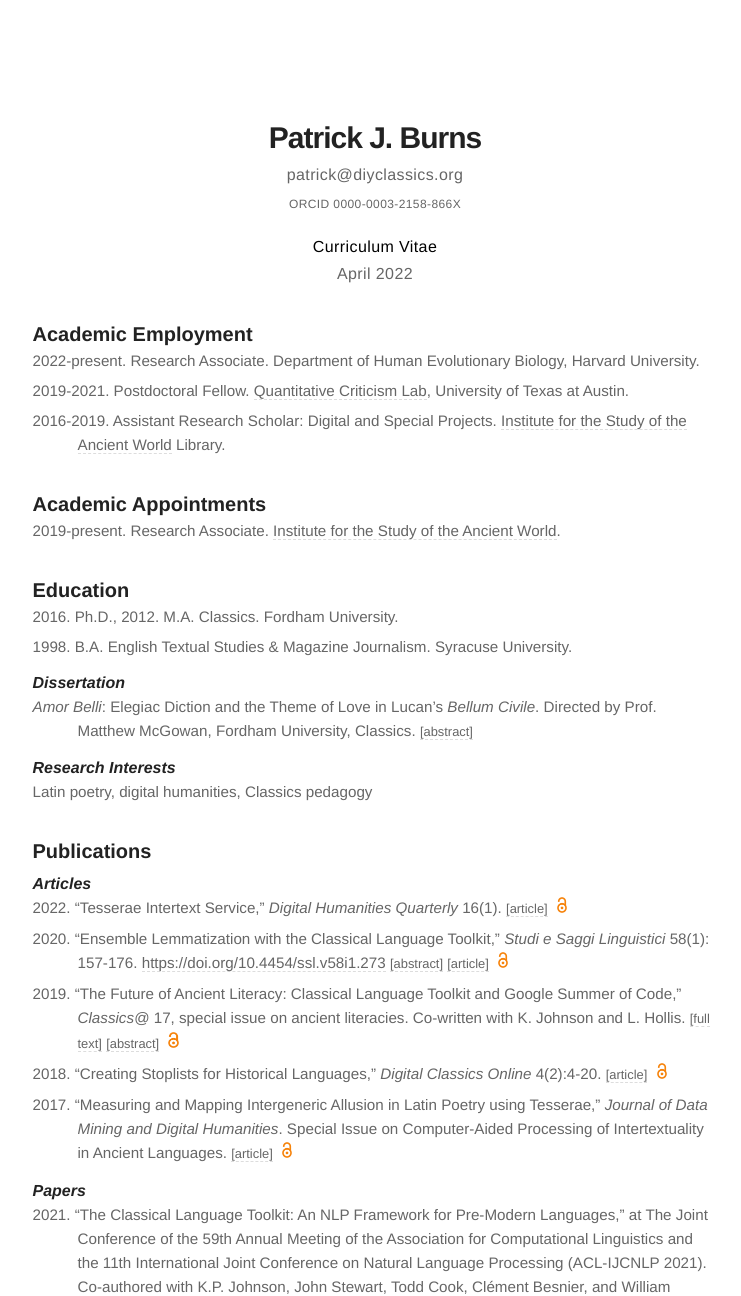
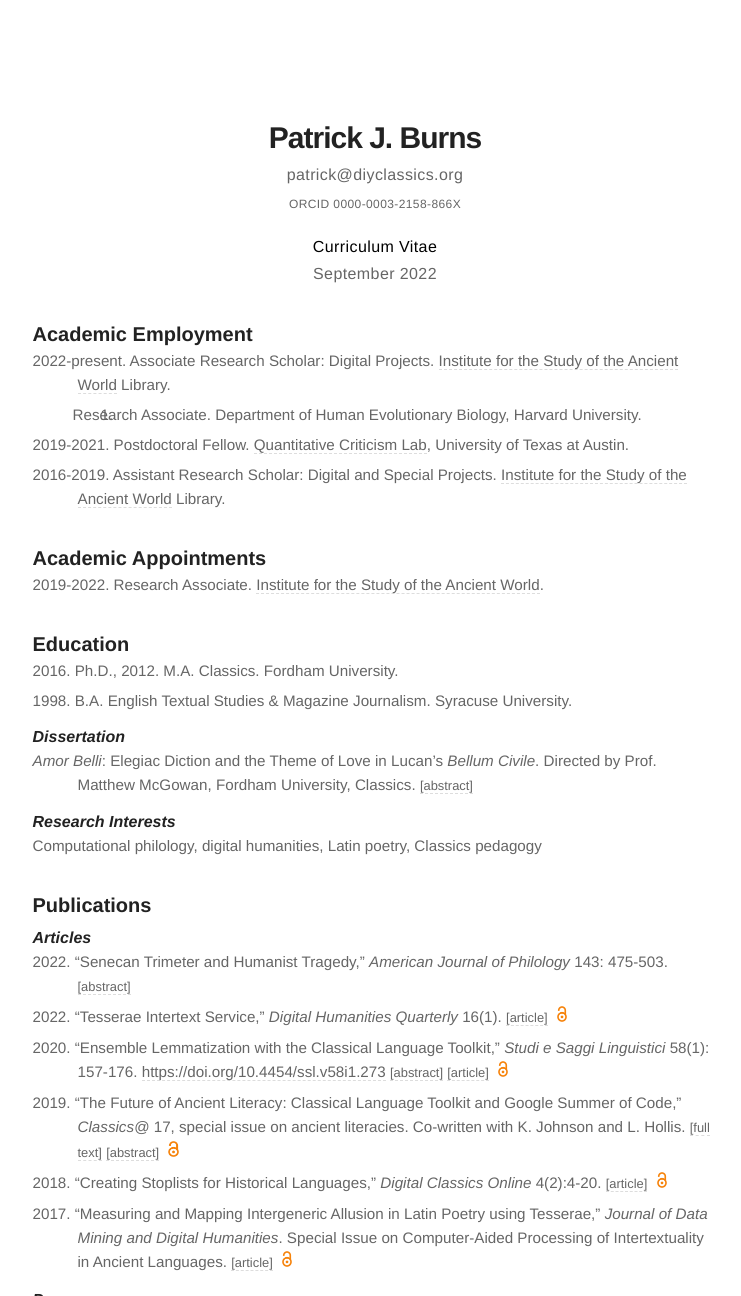
Before and after one commit to diyclassics/diyclassics.github.io, a Jekyll site: the page built from cv.md, in a window 1280 px wide and 1400 px high, cut to the strip 104-1400 px from the top of the window. Shown: the whole strip, without its empty margins (265-1006 px from the left). Built offline with Jekyll 4.4.1, drawn with Linux system fonts in a browser that asks for light colours; some of the changed text lies outside the part shown.

Commit message:
Update CV

```diff
--- a/cv.md
+++ b/cv.md
@@ -14,17 +14,18 @@
 
 {:.cv-info}
 **Curriculum Vitae**
-April 2022
+September 2022
 
 ### Academic Employment
 
-- 2022-present. Research Associate. Department of Human Evolutionary Biology, Harvard University.
+- 2022-present. Associate Research Scholar: Digital Projects. [Institute for the Study of the Ancient World](http://isaw.nyu.edu) Library.
+- 2022. Research Associate. Department of Human Evolutionary Biology, Harvard University.
 - 2019-2021. Postdoctoral Fellow. [Quantitative Criticism Lab](https://www.qcrit.org/), University of Texas at Austin.
 - 2016-2019. Assistant Research Scholar: Digital and Special Projects. [Institute for the Study of the Ancient World](http://isaw.nyu.edu) Library.
 
 ### Academic Appointments
 
-- 2019-present. Research Associate. [Institute for the Study of the Ancient World](http://isaw.nyu.edu).
+- 2019-2022. Research Associate. [Institute for the Study of the Ancient World](http://isaw.nyu.edu).
 
 ### Education
 
@@ -37,12 +38,12 @@
 
 #### Research Interests
 
-- Latin poetry, digital humanities, Classics pedagogy
+- Computational philology, digital humanities, Latin poetry, Classics pedagogy
 
 ### Publications
 
 #### Articles
-
+- 2022\. "Senecan Trimeter and Humanist Tragedy," *American Journal of Philology* 143: 475-503. [[abstract]](../senecan-trimeter){:.cv-link}
 - 2022\. "Tesserae Intertext Service," *Digital Humanities Quarterly* 16(1). [[article]](http://www.digitalhumanities.org/dhq/vol/16/1/000602/000602.html){:.cv-link} <img src="../assets/images/oa.png" alt="oa-icon" height="16" hspace="5"/>
 - 2020\. "Ensemble Lemmatization with the Classical Language Toolkit," *Studi e Saggi Linguistici* 58(1): 157-176. [https://doi.org/10.4454/ssl.v58i1.273](https://doi.org/10.4454/ssl.v58i1.273) [[abstract]](../ensemble-lemmatization){:.cv-link} [[article]](https://www.studiesaggilinguistici.it/index.php/ssl/article/view/273){:.cv-link} <img src="../assets/images/oa.png" alt="oa-icon" height="16" hspace="5"/>
 - 2019\. "The Future of Ancient Literacy: Classical Language Toolkit and Google Summer of Code," *Classics@* 17, special issue on ancient literacies. Co-written with K. Johnson and L. Hollis. [[full text]](https://chs.harvard.edu/CHS/article/display/6946){:.cv-link} [[abstract]](../future-of-ancient-literacy){:.cv-link} <img src="../assets/images/oa.png" alt="oa-icon" height="16" hspace="5"/>
@@ -82,7 +83,7 @@
 
 #### Language Models
 
-- 2018\. Latin language model for spaCy. [[code]](https://github.com/diyclassics/latin-spacy-models){:.cv-link}
+- 2022\. la_core_cltk_sm, v. 0.1.0; Latin language model for spaCy. [[code]](https://github.com/diyclassics/latin-spacy-models/tree/main/la_core_cltk_sm){:.cv-link}
 
 ### Conferences
 
@@ -102,6 +103,8 @@
 
 ### Conference Papers
 
+- 2022\. "Exploring Poeticness and Synonymy in Epic Speech with Latin Language Models," *Digital Approaches to Direct Speech Representation in Greek and Latin Epic*. Universität Rostock. Rostock, Germany. July 1.
+- 2022\. "An 'Exploratory' Approach to Latin Readability," American Classical League Institute, Panel on "Evaluating Latin Readability: Methods and Future Directions". June 26.
 - 2022\. "Error, Scale, and the Computational Redefinition of Philology," *Digital Humanities Beyond Modern English*. University of Texas at Austin. Austin, TX. April 7. [[abstract]](../error-scale-computational-philology){:.cv-link}
 - 2022\. "Toward a Data-driven Latin Prose Composition Course," Society of Classical Studies Annual Meeting. San Francisco. January 8.
 - 2021\. "Latin Literary Acrostics as Information Technology," Classical Association of the Atlantic States Annual Meeting. New Brunswick, NJ. October 14.
@@ -214,6 +217,7 @@
 
 ### Grants, Awards and Honors
 
+- 2022\. Center for Hellenic Studies fellowship for writing and developing *Exploratory Philology: Learning About Ancient Greek through Computer Programming*. April and June residencies.
 - 2019\. Society for Classical Studies *Classics Everywhere* grant supporting public programming for local political philosophy reading group.
 - 2018\. *DH2018* ADHO Bursary.
 - 2016\. Google Summer of Code stipend for development on "Latin/Greek Backoff Lemmatizer" for the Classical Language Toolkit.
```
Also changed, not shown: other parts of cv.md (+1 -1 lines), _posts/2022-08-01-senecan-trimeter.md (added, +25 -0 lines).
